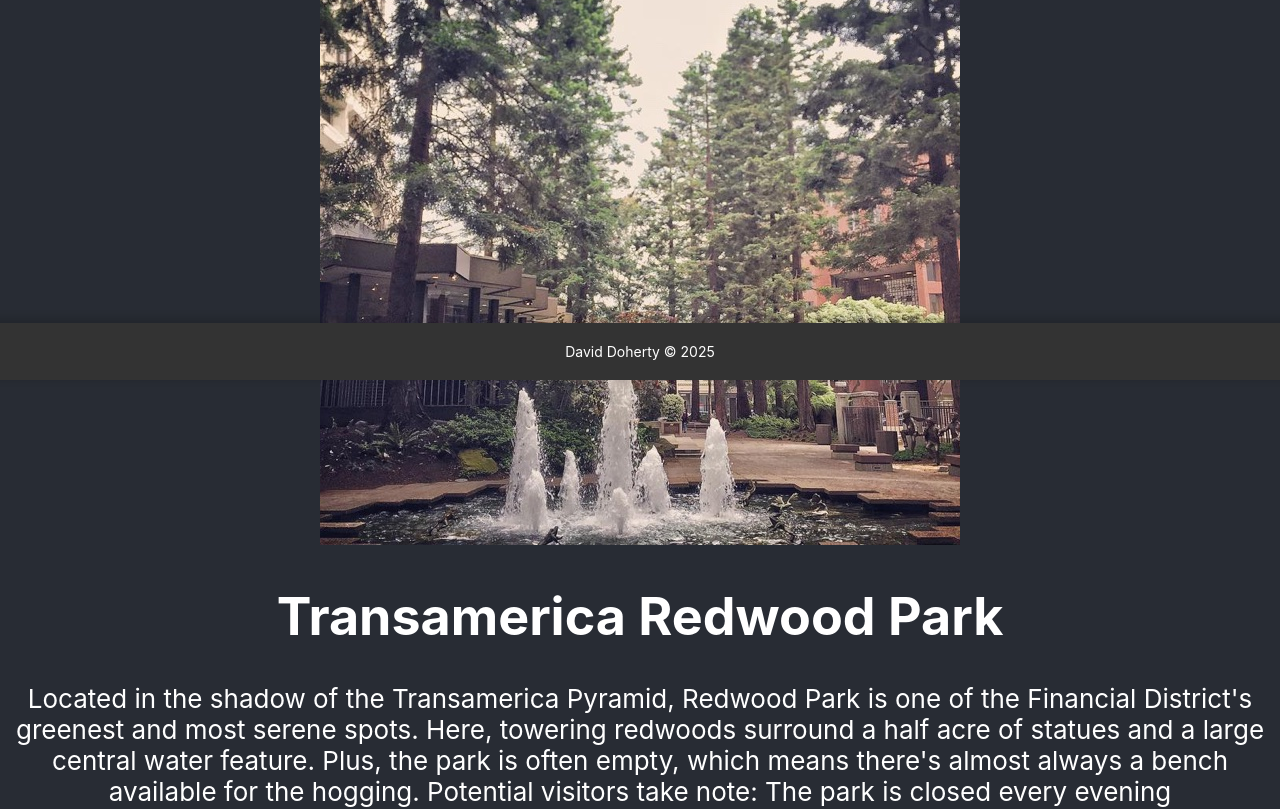
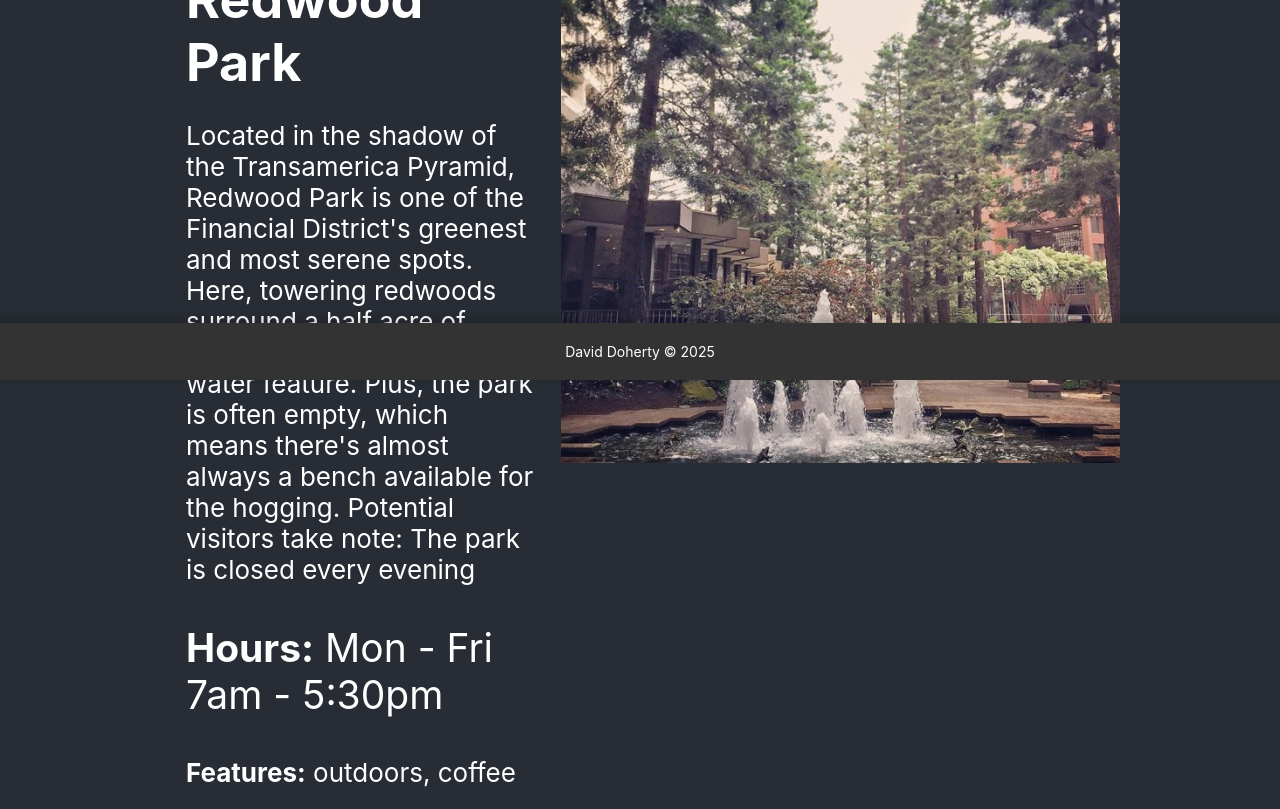
Before and after one commit to ddoherty145/react-app, a React (Create React App) app: page /details/0 in a window 1280 px wide. Shown: the part 420-1229 px from the top of the page. Built offline with nearby package versions, Linux system fonts and the light colour scheme.

Commit message:
Styles for Details

```diff
--- a/src/components/App.js
+++ b/src/components/App.js
@@ -12,7 +12,9 @@
     <div className="App">
       <header className="App-header">
         <Title />
+        <main>
         <Outlet />
+        </main>
         <Footer />
 
       </header>
--- /dev/null
+++ b/src/components/POPOSDetails/POPOSDetails.css
@@ -0,0 +1,29 @@
+.POPOSDetails {
+    display: flex;
+    flex-direction: row-reverse;
+    width: 960px;
+    margin: auto;
+  }
+
+  .POPOSDetails .POPOSDetails-info {
+    flex: 1;
+    text-align: left;
+    padding: 0 1em;
+  }
+
+  .POPOSDetails .POPOSDetails-title {
+    font-size: 2em;
+    margin: 0;
+  }
+
+  .POPOSDetails .POPOSDetails-image {
+    flex: 2;
+  }
+
+  .POPOSDetails .POPOSDetails-image img {
+    width: 100%;
+  }
+
+  .POPOSDetails .POPOSDetails-hours {
+    font-size: 1.5em;
+  }
--- a/src/components/POPOSDetails/POPOSDetails.js
+++ b/src/components/POPOSDetails/POPOSDetails.js
@@ -1,6 +1,7 @@
 import React from 'react';
 import { useParams } from 'react-router-dom';
 import data from '../../sfpopos-data.json';
+import './POPOSDetails.css';
 
 function POPOSDetails() {
   const { id } = useParams();
@@ -13,16 +14,16 @@
   const { images, title, desc, hours, features, geo } = space;
 
   return (
-    <div>
-      <div>
+    <div className="POPOSDetails">
+      <div className="POPOSDetails-image">
         <img src={`${process.env.PUBLIC_URL}/${images}`} alt={title} />
       </div>
-      <div>
-        <h1>{title}</h1>
-        <p>{desc}</p>
-        <p><strong>Hours:</strong> {hours}</p>
-        <p><strong>Features:</strong> {features.join(', ')}</p>
-        <p><strong>Location:</strong> {geo.lat}, {geo.lon}</p>
+      <div className="POPOSDetails-info">
+        <h1 className="POPOSDetails-title">{title}</h1>
+        <p className="POPODetails-desc">{desc}</p>
+        <p className="POPOSDetails-hours"><strong>Hours:</strong> {hours}</p>
+        <p className="POPOSDetails-features"><strong>Features:</strong> {features.join(', ')}</p>
+        <p className="POPOSDetails-geo"><strong>Location:</strong> {geo.lat}, {geo.lon}</p>
       </div>
     </div>
   );
--- a/src/components/POPOSSpace/POPOSSpace.css
+++ b/src/components/POPOSSpace/POPOSSpace.css
@@ -23,7 +23,7 @@
     top: 0;
     margin: 0;
     font-weight: lighter;
-    background-color: rgba(255, 255, 255, 0.55);
+    background-color: rgba(255, 255, 255, 0.75);
     padding: 1rem;
     text-align: left;
   }
@@ -40,5 +40,5 @@
   .POPOSSpace .POPOSSpace-info div {
     display: inline-block;
     padding: 0.25em 0.5em;
-    background-color: rgba(255, 255, 255, 0.451);
+    background-color: rgba(255, 255, 255, 0.9);
   }
```
